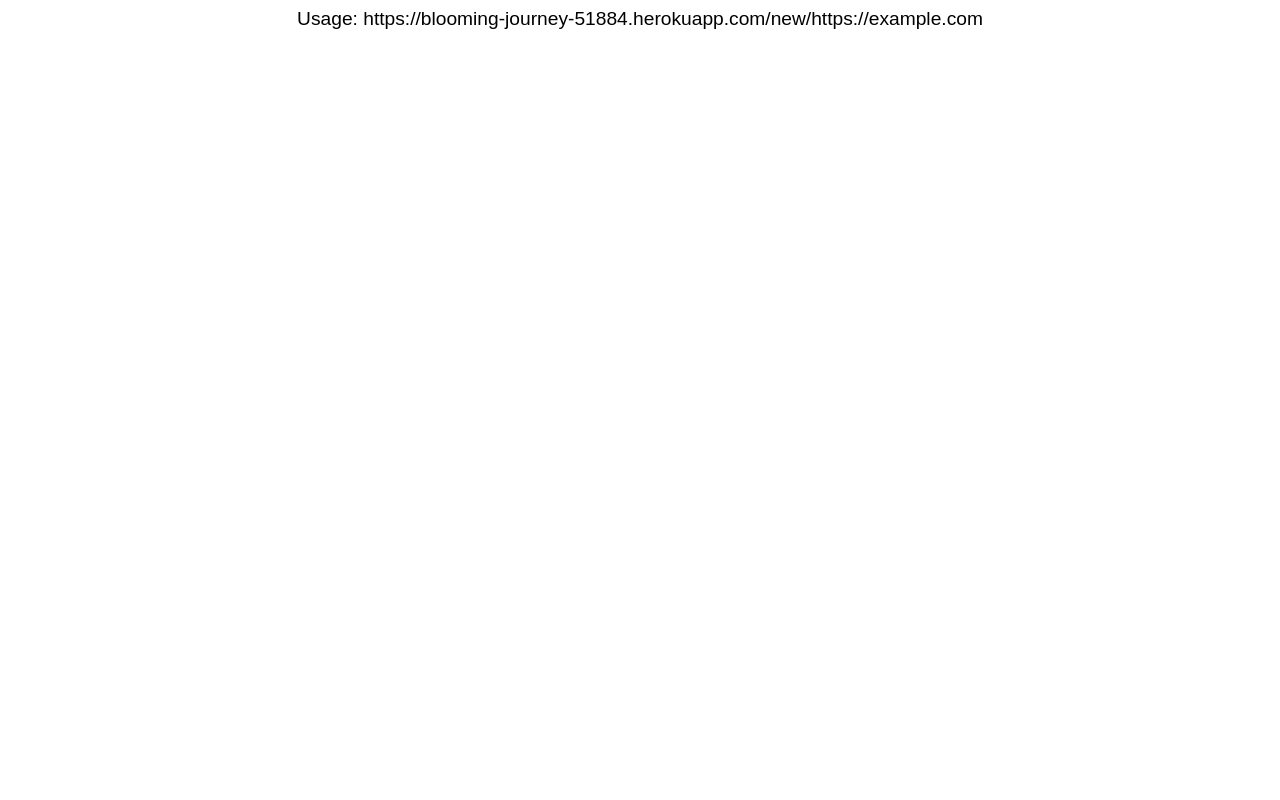
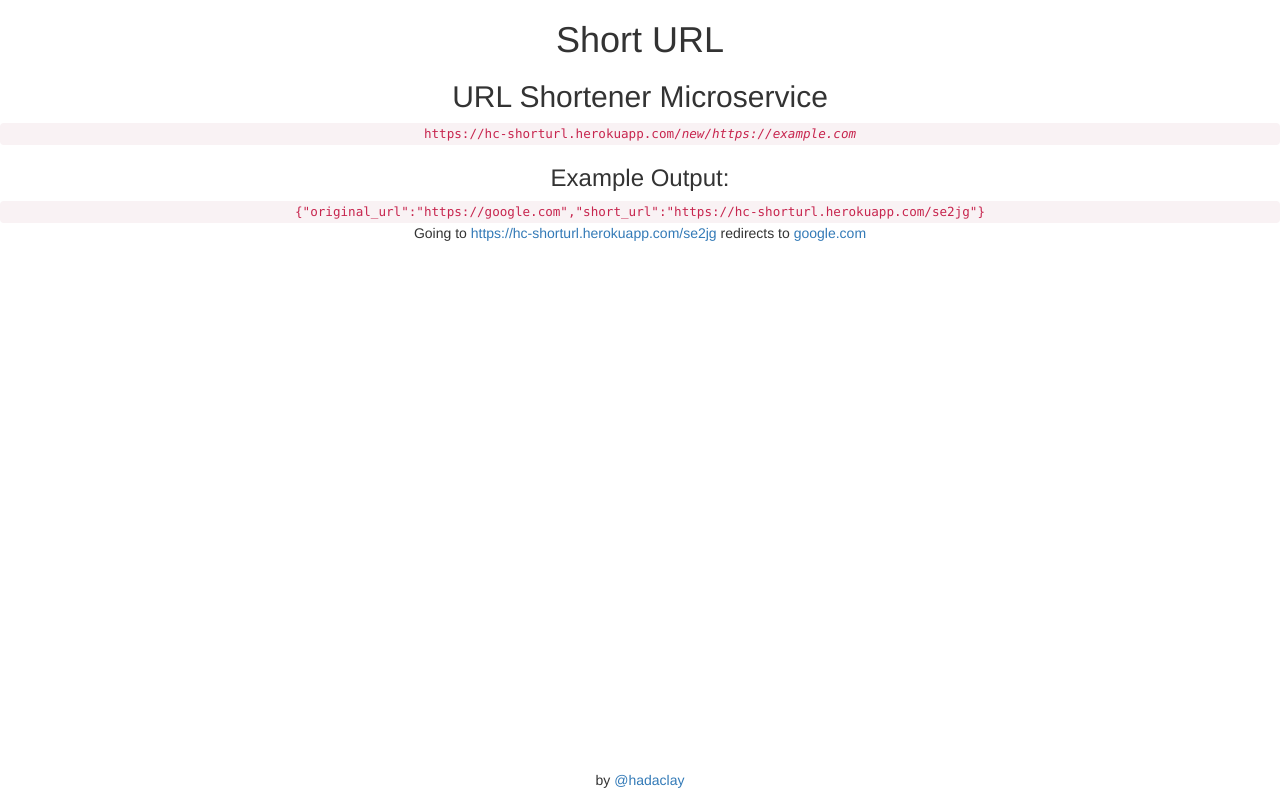
Before and after one commit to hadaclay/short-url, a website: page public/index.html in a window 1280 px wide. Drawn offline with nearby package versions, Linux system fonts and the light colour scheme.

Commit message:
Add example usage to index page

```diff
--- a/handleNewURL.js
+++ b/handleNewURL.js
@@ -22,6 +22,7 @@
       .toArray((err, docs) => {
         if (err) throw err;
 
+        // If not, generate id and add to db
         if (docs.length === 0) {
           const host_url = request.protocol + '://' + request.hostname + '/';
           const new_id = Math.random().toString(36).substr(2, 5);
@@ -32,6 +33,7 @@
           urls.insert(new_entry);
         }
 
+        // Otherwise, return old url entry from db
         else response.send(docs[0]);
 
         db.close();
--- a/package.json
+++ b/package.json
@@ -15,7 +15,6 @@
   "license": "MIT",
   "dependencies": {
     "express": "^4.15.2",
-    "hashids": "^1.1.1",
     "mongodb": "^2.2.25"
   }
 }
--- a/public/index.html
+++ b/public/index.html
@@ -1,16 +1,27 @@
 <html>
 <head>
   <title>Short URL</title>
+  <link href="https://maxcdn.bootstrapcdn.com/bootstrap/3.3.7/css/bootstrap.min.css" rel="stylesheet" integrity="sha384-BVYiiSIFeK1dGmJRAkycuHAHRg32OmUcww7on3RYdg4Va+PmSTsz/K68vbdEjh4u" crossorigin="anonymous">
   <style>
-    h1 {
-      font: 1.2em sans-serif;
+    h1, h2, h3, code, p {
+      text-align: center
+    }
+    .footer {
+      position: absolute;
+      bottom: 0;
+      width: 100%;
+      height: 30px;
       text-align: center;
     }
   </style>
 </head>
 <body>
-  <h1>
-    Usage: https://blooming-journey-51884.herokuapp.com/new/https://example.com
-  </h1>
+  <h1>Short URL</h1>
+  <h2>URL Shortener Microservice</h2>
+  <code class="center-block">https://hc-shorturl.herokuapp.com/<em>new/https://example.com</em></code>
+  <h3>Example Output:</h3>
+  <code class="center-block">{"original_url":"https://google.com","short_url":"https://hc-shorturl.herokuapp.com/se2jg"}</code>
+  <p>Going to <a href="https://hc-shorturl.herokuapp.com/se2jg">https://hc-shorturl.herokuapp.com/se2jg</a> redirects to <a href="https://google.com">google.com</a></p>
+  <footer class="footer">by <a href="https://hadaclay.com">@hadaclay</a></footer>
 </body>
 </html>
```
